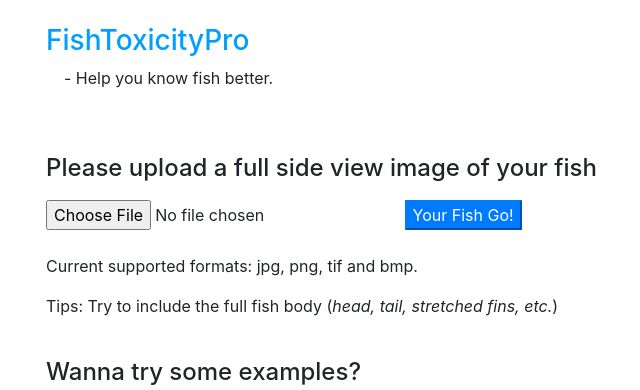
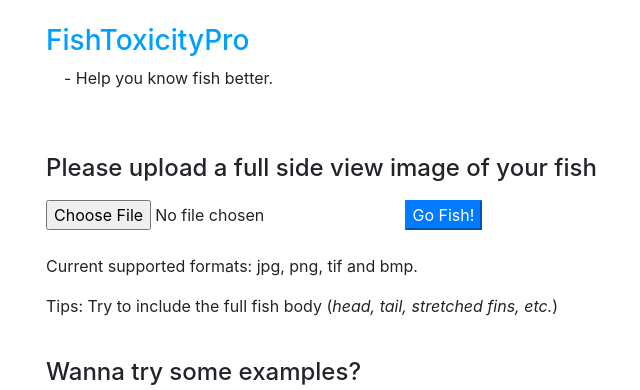
Before and after one commit to pkufelix/FishToxicityPro, a Flask app: page /upload in a window 1280 px wide. Shown: the top 390 px of the page, without its empty margins (39-679 px from the left). Run offline with Flask 2, Linux system fonts and the light colour scheme; parts of the project's set-up code (start-up, migrations or seed data) failed here and were passed over; some libraries are stand-ins or nearby versions.

Commit message:
changed the submit icon name

```diff
--- a/website/templates/upload.html
+++ b/website/templates/upload.html
@@ -44,7 +44,7 @@
       <h4> Please upload a full side view image of your fish </h4>
       <form  action="" method="POST" enctype='multipart/form-data' >
         <input type="file" name="file" style="margin-top:10px;"/>
-        <input type="submit" name="submit" value="Your Fish Go!" class="button-new btn-primary" style="margin-left:10px;"/>
+        <input type="submit" name="submit" value="Go Fish!" class="button-new btn-primary" style="margin-left:10px;"/>
       </form>
     </div>
     <br>
```
Also changed, not shown: website/static/images/test.jpg (added), 3 other files.
